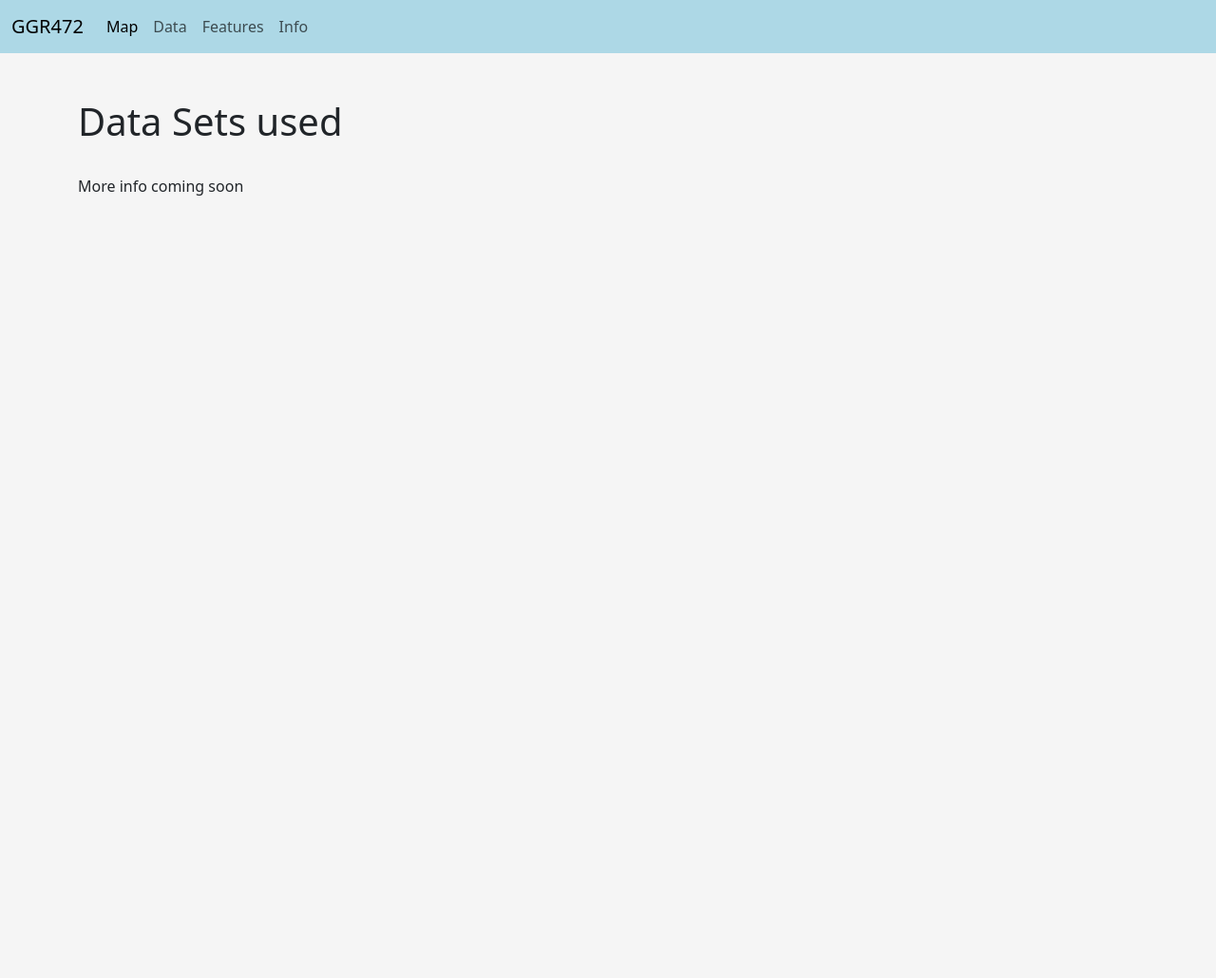
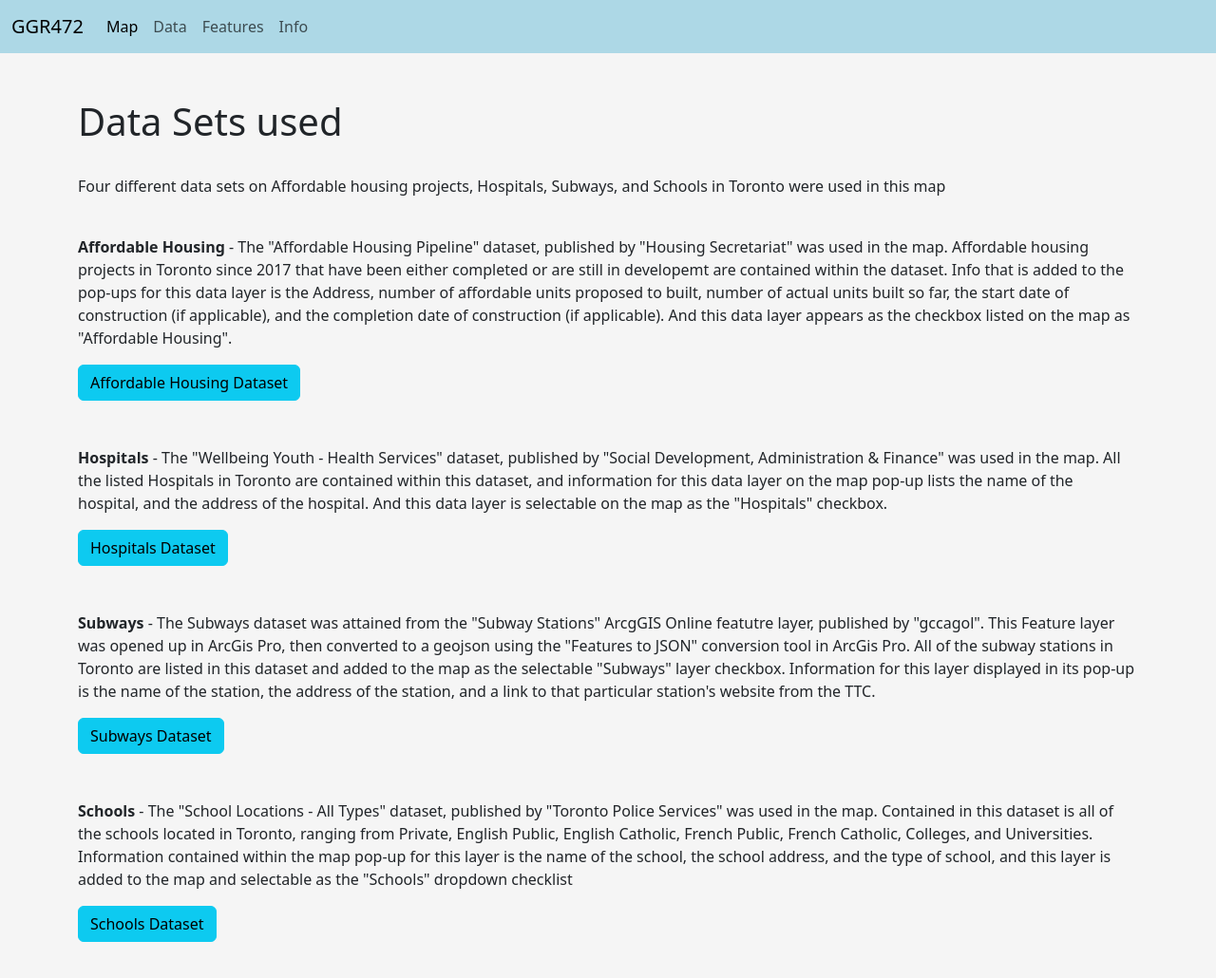
Before and after one commit to Bpslisarenko11/GGR472-Group-Project, a plain HTML site: page data.html in a window 1280 px wide. Shown: the whole page at 95% size. Before the commit the page ends 800 px from the top, so only its background shows below. Drawn offline with nearby package versions, Linux system fonts and the light colour scheme.

Commit message:
Update data.html

```diff
--- a/data.html
+++ b/data.html
@@ -41,7 +41,11 @@
 <!--Adds heading and paragraph-->
 <div class="container">
     <h1><br>Data Sets used</h1>
-    <p><br>More info coming soon</p>
+    <p><br>Four different data sets on Affordable housing projects, Hospitals, Subways, and Schools in Toronto were used in this map <br> <br>
+    <p><b>Affordable Housing</b> - The "Affordable Housing Pipeline" dataset, published by "Housing Secretariat" was used in the map. Affordable housing projects in Toronto since 2017 that have been either completed or are still in developemt are contained within the dataset. Info that is added to the pop-ups for this data layer is the Address, number of affordable units proposed to built, number of actual units built so far, the start date of construction (if applicable), and the completion date of construction (if applicable). And this data layer appears as the checkbox listed on the map as "Affordable Housing".</p> <a href="https://open.toronto.ca/dataset/upcoming-and-recently-completed-affordable-housing-units/" class="btn btn-info" role="button">Affordable Housing Dataset</a> <br><br><br>
+    <p><b>Hospitals</b> - The "Wellbeing Youth - Health Services" dataset, published by "Social Development, Administration & Finance" was used in the map. All the listed Hospitals in Toronto are contained within this dataset, and  information for this data layer on the map pop-up lists the name of the hospital, and the address of the hospital. And this data layer is selectable on the map as the "Hospitals" checkbox.</p> <a href="https://open.toronto.ca/dataset/wellbeing-youth-health-services/" class="btn btn-info" role="button">Hospitals Dataset</a> <br><br><br>
+    <p><b>Subways</b> - The Subways dataset was attained from the "Subway Stations" ArcgGIS Online featutre layer, published by "gccagol". This Feature layer was opened up in ArcGis Pro, then converted to a geojson using the "Features to JSON" conversion tool in ArcGis Pro. All of the subway stations in Toronto are listed in this dataset and added to the map as the selectable "Subways" layer checkbox. Information for this layer displayed in its pop-up is the name of the station, the address of the station, and a link to that particular station's website from the TTC.</p> <a href= "https://cot-gcc.maps.arcgis.com/home/item.html?id=efb0efbfa33d4ee0916076e1c3c6f67b#overview" class="btn btn-info" role="button">Subways Dataset</a> <br><br><br>
+    <p><b>Schools</b> - The "School Locations - All Types" dataset, published by "Toronto Police Services" was used in the map. Contained in this dataset is all of the schools located in Toronto, ranging from Private, English Public, English Catholic, French Public, French Catholic, Colleges, and Universities. Information contained within the map pop-up for this layer is the name of the school, the school address, and the type of school, and this layer is added to the map and selectable as the "Schools" dropdown checklist</p> <a href="https://open.toronto.ca/dataset/school-locations-all-types/" class="btn btn-info" role="button">Schools Dataset</a> <br><br><br>
 </div>
 </body>
 </html>
```
